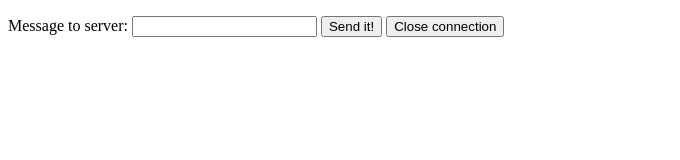
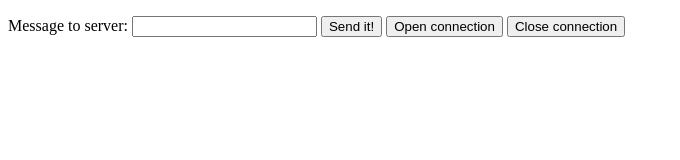
Before and after one commit to BrunoPM2001/sample-websockets-ws, a plain HTML site: page client/index.html in a window 1280 px wide. Shown: the whole page, without its empty margins (0-680 px from the left). Drawn offline with Linux system fonts and the light colour scheme.

Commit message:
Botón para abrir otra conexión ok

```diff
--- a/client/index.html
+++ b/client/index.html
@@ -12,6 +12,7 @@
     <label for="messa">Message to server: </label>
     <input type="text" id="message" name="message" />
     <button id="send">Send it!</button>
+    <button id="open">Open connection</button>
     <button id="close">Close connection</button>
   </body>
 </html>
```
